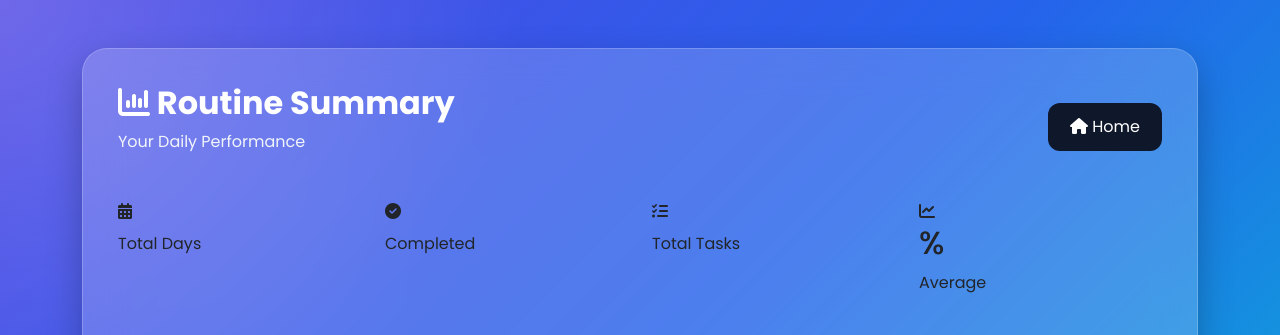
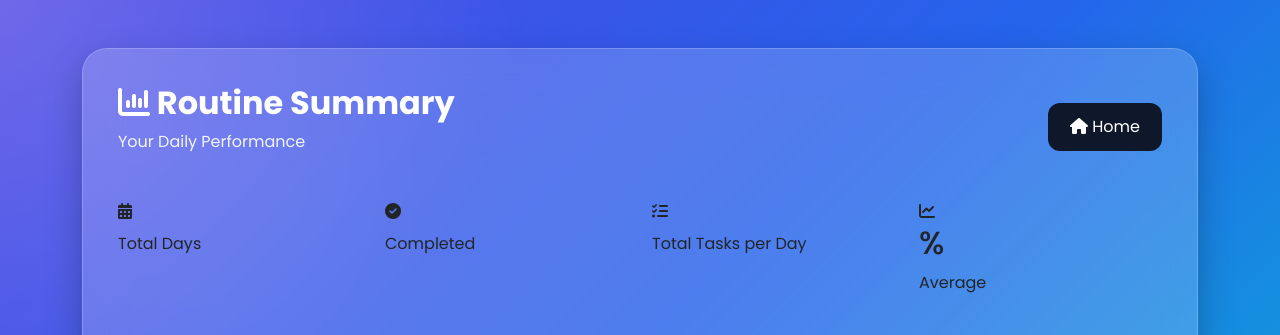
Before and after one commit to mahrab445/DailyRoutineTracker, a Flask app: template templates/summary.html in a window 1280 px wide. Shown: the top 335 px of the page. Run offline with Flask 3, Linux system fonts and the light colour scheme; the template is opened without the code that fills it, so the values that code supplies are empty.

Commit message:
Update summary.html

```diff
--- a/templates/summary.html
+++ b/templates/summary.html
@@ -95,7 +95,7 @@
 
                     <h2>{{ total_tasks }}</h2>
 
-                    <p>Total Tasks</p>
+                    <p>Total Tasks per Day</p>
 
                 </div>
 
```
